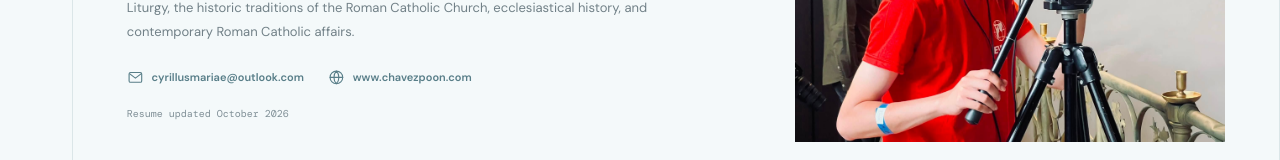
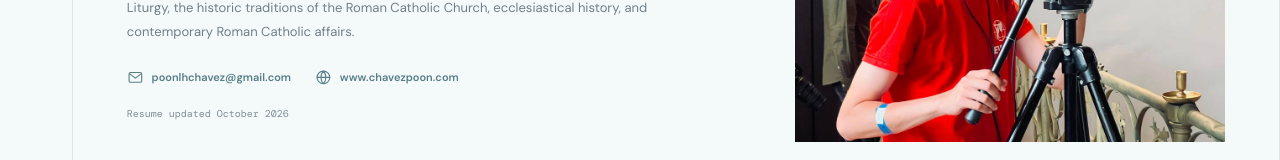
Before and after one commit to poonlonghei/poonlonghei.github.io, a Next.js app: page /resume in a window 1280 px wide. Shown: the part 339-499 px from the top of the page. Built offline with nearby package versions, Linux system fonts and the light colour scheme; a web font is replaced by a local one.

Commit message:
updated email address

```diff
--- a/app/page.tsx
+++ b/app/page.tsx
@@ -177,9 +177,9 @@ export default function HomePage() {
             </p>
             <a
               className="english-text-link"
-              href="mailto:cyrillusmariae@outlook.com"
+              href="mailto:poonlhchavez@gmail.com"
             >
-              cyrillusmariae@outlook.com <span>↗</span>
+              poonlhchavez@gmail.com <span>↗</span>
             </a>
             <div className="english-contact-socials" aria-label="Social media">
               <a
--- a/app/resume/page.tsx
+++ b/app/resume/page.tsx
@@ -64,12 +64,12 @@ export default function ResumePage() {
               Born and raised in Hong Kong and now based in Walsingham, Norfolk, Chavez works across Catholic media, writing, content creation, and liturgical service. His work focuses on the Sacred Liturgy, the historic traditions of the Roman Catholic Church, ecclesiastical history, and contemporary Roman Catholic affairs.
             </p>
             <div className="resume-contact-links" aria-label="Contact details">
-              <a className="resume-contact-link" href="mailto:cyrillusmariae@outlook.com">
+              <a className="resume-contact-link" href="mailto:poonlhchavez@gmail.com">
                 <svg viewBox="0 0 24 24" aria-hidden="true">
                   <rect x="3" y="5" width="18" height="14" rx="2" />
                   <path d="m4 7 8 6 8-6" />
                 </svg>
-                <span>cyrillusmariae@outlook.com</span>
+                <span>poonlhchavez@gmail.com</span>
               </a>
               <a
                 className="resume-contact-link"
--- a/src/components/contact-form.tsx
+++ b/src/components/contact-form.tsx
@@ -1,5 +1,5 @@
 export function ContactForm({ chinese = false }: { chinese?: boolean }) {
-  return <form className="contact-form" action="https://formsubmit.co/cyrillusmariae@outlook.com" method="POST">
+  return <form className="contact-form" action="https://formsubmit.co/poonlhchavez@gmail.com" method="POST">
     <input type="hidden" name="_subject" value="Website enquiry from chavezpoon.com" />
     <input type="hidden" name="_template" value="table" />
     <div className="form-honey" aria-hidden="true"><label htmlFor="contact-company">Leave this empty</label><input id="contact-company" name="_honey" tabIndex={-1} autoComplete="off" /></div>
```
Also changed, not shown: 1 other file (tests, documents, lock files or other folders).
